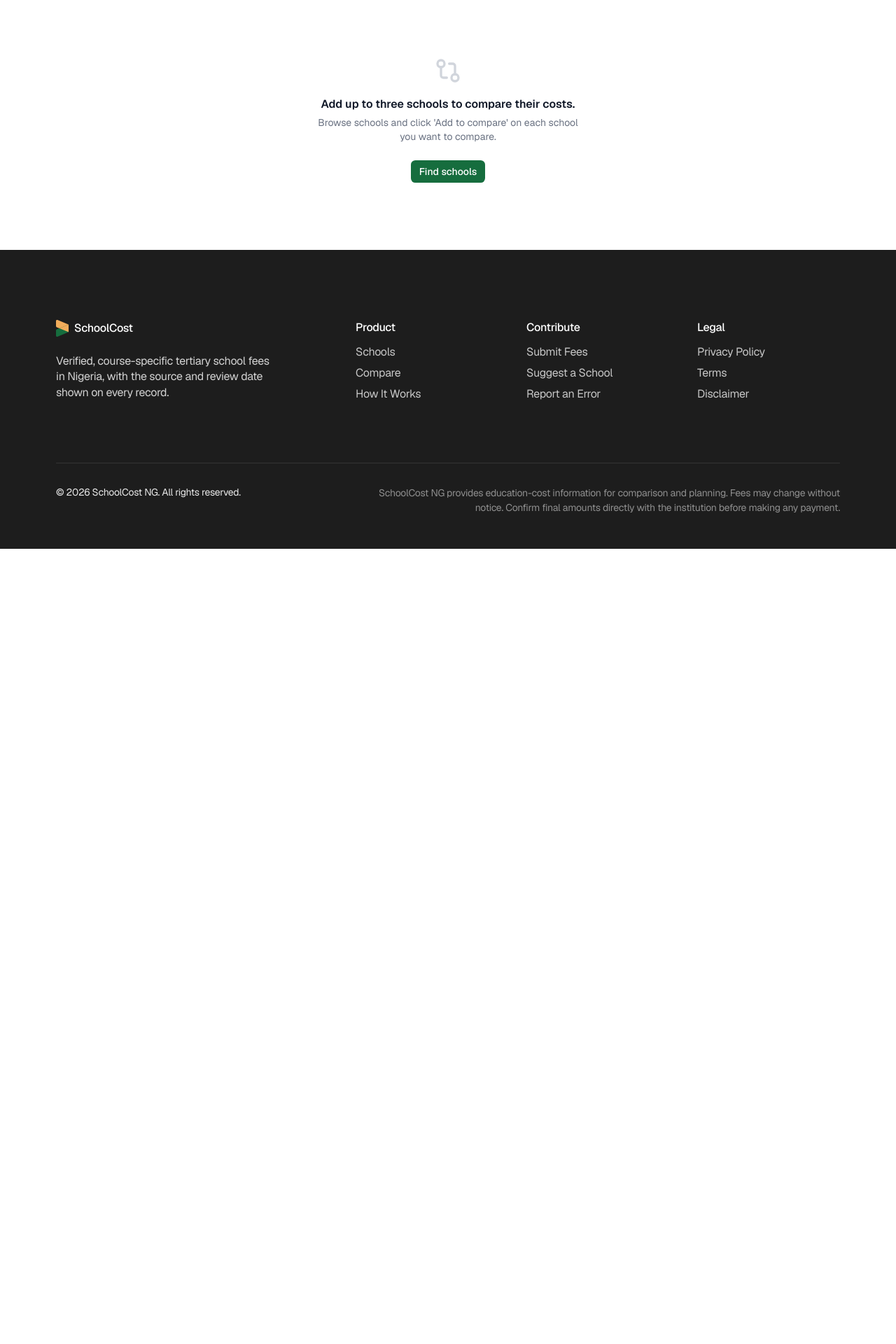
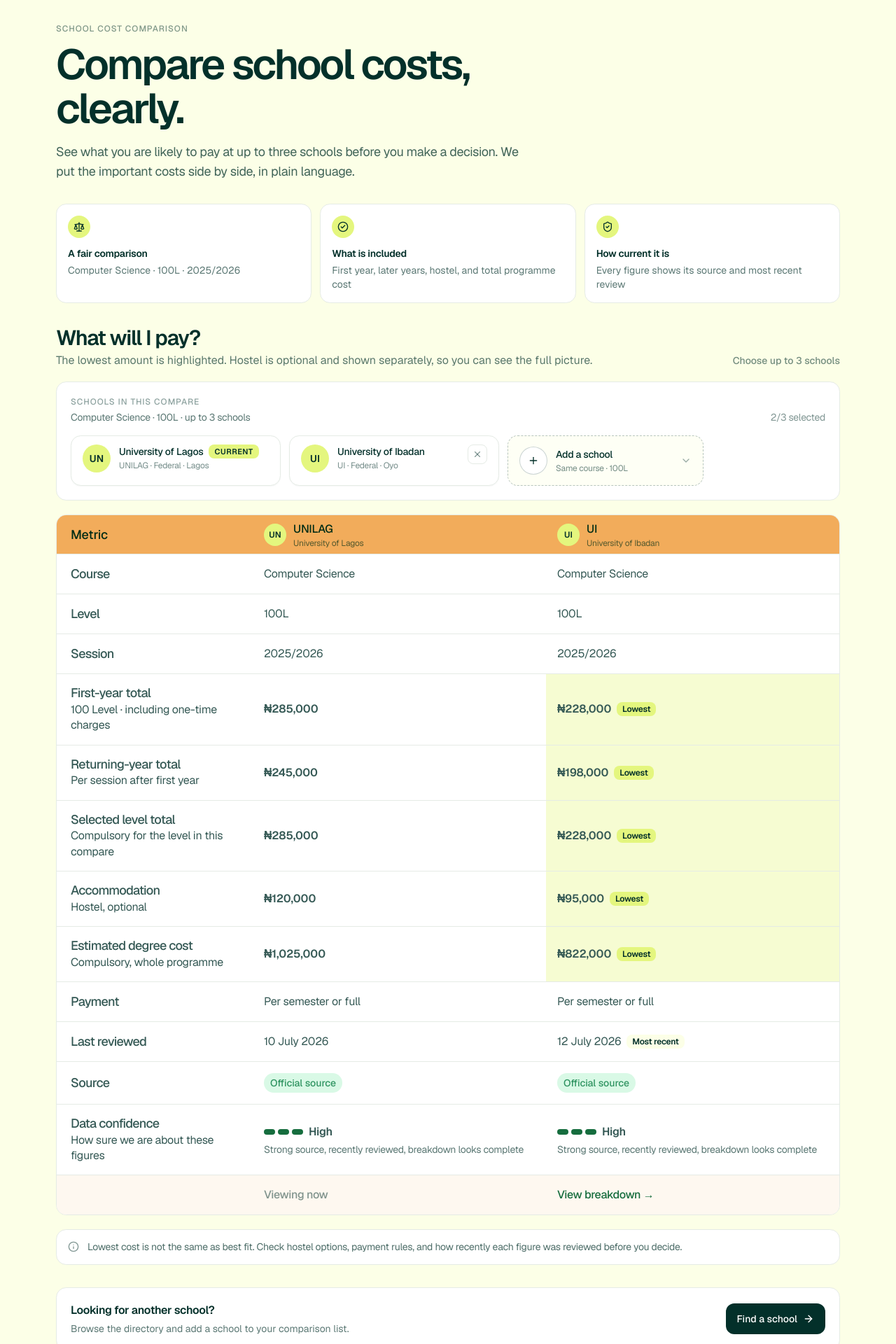
Before and after one commit to Yogo194/schoolcost-ng, a Next.js app: page /compare in a window 1280 px wide. Shown: the part 160-2080 px from the top of the page at 70% size. Before the commit the page ends 944 px from the top, so only its background shows below. Built offline with nearby package versions, Linux system fonts and the light colour scheme.

Commit message:
Build clearer school comparison page

```diff
--- a/app/(public)/compare/page.tsx
+++ b/app/(public)/compare/page.tsx
@@ -1,75 +1,114 @@
 import type { Metadata } from "next";
 import Link from "next/link";
-import { GitCompare, Plus } from "lucide-react";
-import { ComparisonTable } from "@/components/public/ComparisonTable";
-import { EmptyState } from "@/components/public/EmptyState";
-import { Button } from "@/components/ui/button";
+import { ArrowRight, CheckCircle2, Scale, ShieldCheck } from "lucide-react";
+import { FeeCourseCompareMatrix } from "@/components/public/FeeCourseCompareMatrix";
+import { getMockFeeDetail } from "@/lib/mock/fee-detail";
 
 export const metadata: Metadata = {
-  title: "Compare Schools",
-  description: "Compare the cost of attending up to three Nigerian tertiary institutions side by side.",
+  title: "Compare school costs",
+  description:
+    "Compare the cost of the same course at up to three Nigerian tertiary institutions, including first-year fees, hostel, payment options, and data sources.",
 };
 
-interface PageProps {
-  searchParams: Promise<{ schools?: string }>;
-}
+export default function ComparePage() {
+  const record = getMockFeeDetail("unilag-cs-100");
 
-export default async function ComparePage({ searchParams }: PageProps) {
-  const params = await searchParams;
-  const slugs = params.schools
-    ? params.schools.split(",").filter(Boolean).slice(0, 3)
-    : [];
+  if (!record) return null;
 
   return (
-    <div className="max-w-6xl mx-auto px-4 sm:px-6 py-8">
-      <div className="mb-6">
-        <h1 className="text-2xl font-bold text-gray-900 mb-1">Compare Schools</h1>
-        <p className="text-sm text-gray-500">
-          Compare the cost of attending up to three institutions side by side.
+    <main className="bg-brand-lime-light px-4 pb-16 pt-28 sm:px-10 sm:pb-20 sm:pt-32 lg:px-20">
+      <div className="mx-auto max-w-[1280px]">
+        <div className="max-w-3xl">
+          <p className="text-xs font-medium uppercase tracking-[0.08em] text-brand-ink/50">
+            School cost comparison
+          </p>
+          <h1 className="mt-3 text-[2.5rem] font-semibold leading-[1.05] tracking-[-0.05em] text-brand-ink sm:text-5xl lg:text-[60px]">
+            Compare school costs, clearly.
+          </h1>
+          <p className="mt-4 max-w-2xl text-base leading-[1.55] tracking-[-0.02em] text-brand-ink/75 sm:text-lg">
+            See what you are likely to pay at up to three schools before you
+            make a decision. We put the important costs side by side, in plain
+            language.
           </p>
         </div>
 
-      {slugs.length === 0 ? (
-        <EmptyState
-          title="Add up to three schools to compare their costs."
-          description="Browse schools and click 'Add to compare' on each school you want to compare."
-          action={{ label: "Find schools", href: "/schools" }}
-          icon={<GitCompare className="w-10 h-10" />}
+        <section className="mt-8 grid gap-3 sm:grid-cols-3" aria-label="How to read this comparison">
+          <CompareExplainer
+            icon={<Scale className="size-4" aria-hidden />}
+            title="A fair comparison"
+            description={`${record.course} · ${record.defaultLevel} · ${record.session}`}
           />
-      ) : (
-        <div className="space-y-6">
-          {/* Slot indicators */}
-          <div className="flex flex-wrap gap-3">
-            {slugs.map((slug) => (
-              <div
-                key={slug}
-                className="flex items-center gap-2 px-3 py-1.5 bg-primary/10 rounded-full text-sm text-primary font-medium"
-              >
-                {slug}
+          <CompareExplainer
+            icon={<CheckCircle2 className="size-4" aria-hidden />}
+            title="What is included"
+            description="First year, later years, hostel, and total programme cost"
+          />
+          <CompareExplainer
+            icon={<ShieldCheck className="size-4" aria-hidden />}
+            title="How current it is"
+            description="Every figure shows its source and most recent review"
+          />
+        </section>
+
+        <section className="mt-8">
+          <div className="mb-5 flex flex-col gap-2 sm:flex-row sm:items-end sm:justify-between">
+            <div>
+              <h2 className="text-2xl font-semibold tracking-[-0.04em] text-brand-ink sm:text-3xl">
+                What will I pay?
+              </h2>
+              <p className="mt-1 text-sm leading-5 text-brand-ink/65 sm:text-base">
+                The lowest amount is highlighted. Hostel is optional and shown
+                separately, so you can see the full picture.
+              </p>
             </div>
-            ))}
-            {slugs.length < 3 && (
+            <p className="text-sm font-medium text-brand-ink/55">
+              Choose up to 3 schools
+            </p>
+          </div>
+
+          <FeeCourseCompareMatrix record={record} level={record.defaultLevel} />
+        </section>
+
+        <div className="mt-8 flex flex-col gap-3 rounded-2xl border border-[#e5ebe5] bg-white p-5 sm:flex-row sm:items-center sm:justify-between">
+          <div>
+            <p className="text-base font-semibold tracking-[-0.02em] text-brand-ink">
+              Looking for another school?
+            </p>
+            <p className="mt-1 text-sm text-brand-ink/65">
+              Browse the directory and add a school to your comparison list.
+            </p>
+          </div>
           <Link
             href="/schools"
-                className="flex items-center gap-1.5 px-3 py-1.5 border border-dashed border-gray-300 rounded-full text-sm text-gray-400 hover:border-primary hover:text-primary transition-colors"
+            className="inline-flex h-11 shrink-0 items-center justify-center gap-2 rounded-[12px] bg-brand-ink px-4 text-sm font-medium text-white transition-colors hover:bg-brand-ink/90"
           >
-                <Plus className="w-3.5 h-3.5" />
-                Add school
+            Find a school
+            <ArrowRight className="size-4" aria-hidden />
           </Link>
-            )}
-          </div>
-
-          {/* Comparison table, populated when data is wired up */}
-          <div className="bg-white border border-gray-200 rounded-xl p-8 text-center">
-            <p className="text-sm text-gray-500">
-              Comparison data will appear here once the database is connected.
-            </p>
-            <p className="text-xs text-gray-400 mt-1">
-              Selected slugs: {slugs.join(", ")}
-            </p>
         </div>
       </div>
-      )}
+    </main>
+  );
+}
+
+function CompareExplainer({
+  icon,
+  title,
+  description,
+}: {
+  icon: React.ReactNode;
+  title: string;
+  description: string;
+}) {
+  return (
+    <div className="rounded-2xl border border-[#e5ebe5] bg-white p-4">
+      <div className="flex size-8 items-center justify-center rounded-full bg-brand-lime text-brand-ink">
+        {icon}
+      </div>
+      <p className="mt-3 text-sm font-semibold tracking-[-0.02em] text-brand-ink">
+        {title}
+      </p>
+      <p className="mt-1 text-sm leading-5 text-brand-ink/65">{description}</p>
     </div>
   );
 }
```
Lines whose indentation alone changed are shown as unchanged.
